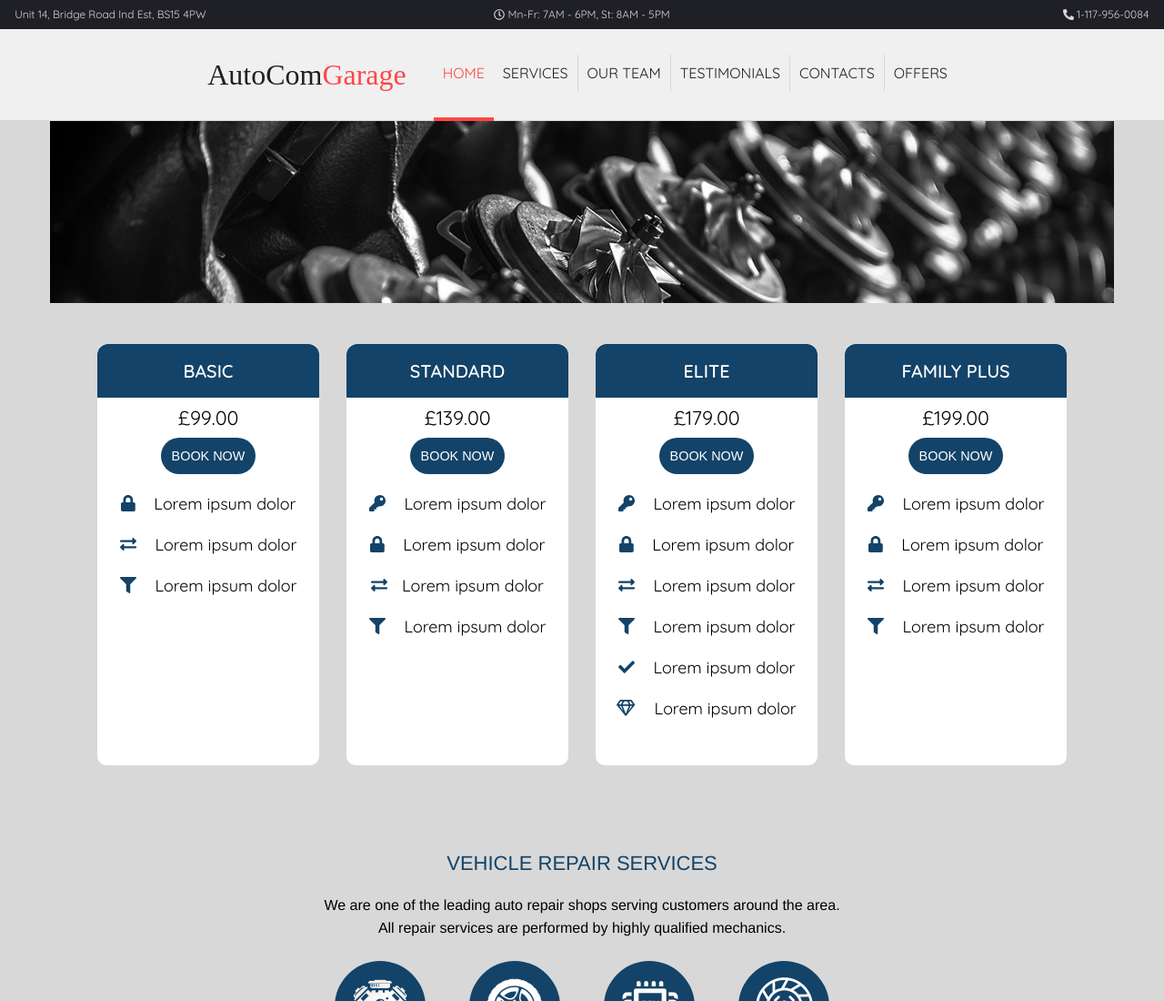
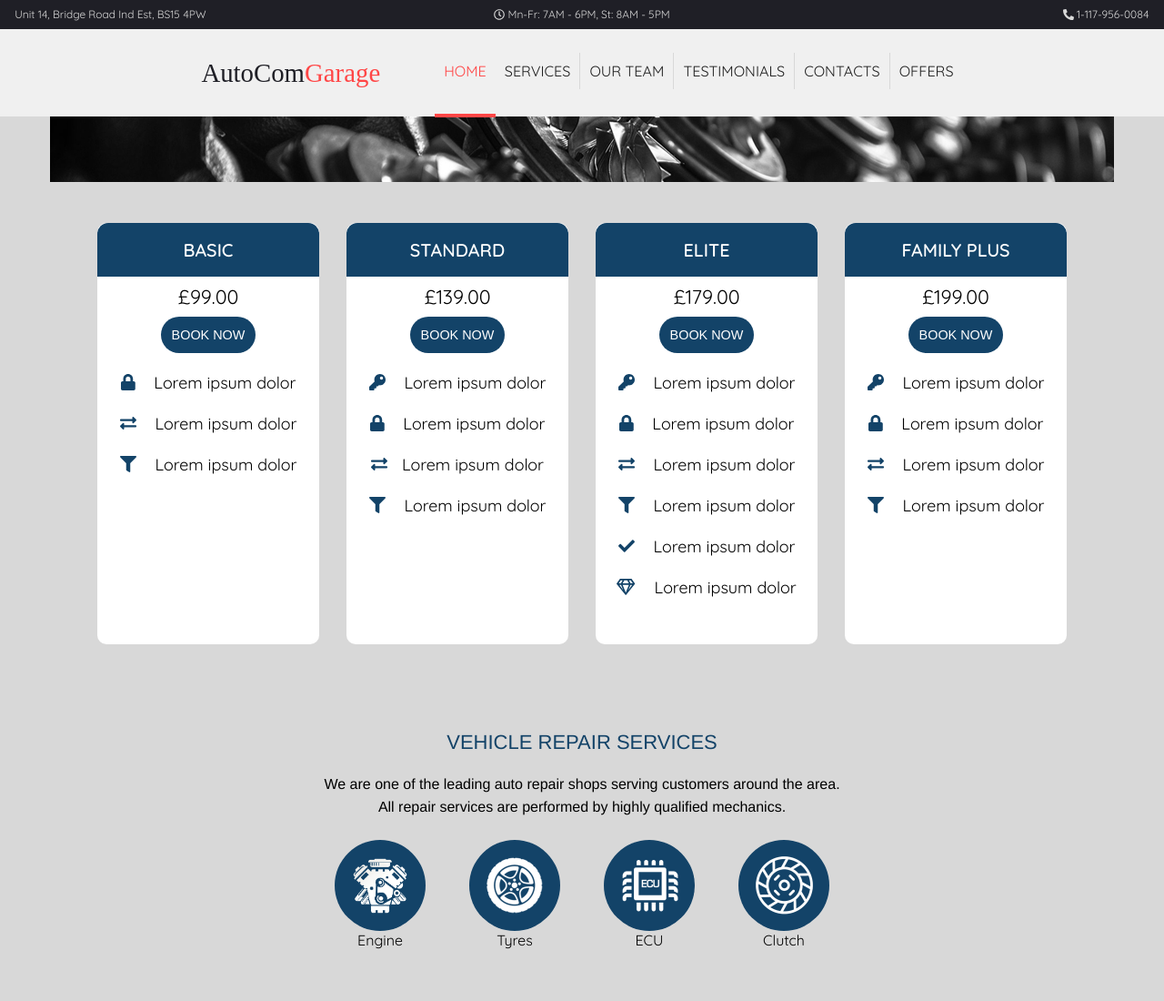
Before and after one commit to gel00/autocom, a plain HTML site: page index.html in a window 1280 px wide. Shown: the top 1100 px of the page at 91% size. Drawn offline with Linux system fonts and the light colour scheme; some packages are replaced by stand-ins of ours.

Commit message:
fixed navigation

```diff
--- a/index.html
+++ b/index.html
@@ -26,8 +26,9 @@
       </div>
     </div>
     <h1>Auto<span id="h1a">Com</span><span id="h1b">Garage</span></h1>
-    <nav id="nav_sm"><i class="fas fa-bars"></i></nav>
-    <nav id="nav_lg">
+    <nav>
+      <div id="nav_sm"><i class="fas fa-bars"></i></div>
+      <div id="nav_lg">
         <ul>
           <li class="active"><a href="">Home</a></li>
           <li class="hv"><a href="#services">Services</a></li>
@@ -36,6 +37,7 @@
           <li class="hv"><a href="#contact">Contacts</a></li>
           <li class="hv"><a href="">Offers</a></li>
         </ul>
+      </div>
     </nav>
   </header>
   <div id="plx1" class="plx"></div>
--- a/styles/style.css
+++ b/styles/style.css
@@ -172,7 +172,7 @@ html {
 
 body {
   background: #d8d8d8;
-  padding-top: 133px;
+
 }
 
 header {
@@ -222,6 +222,7 @@ header {
 /*----------Navigation-----------*/
 
 nav {
+  font-size: 18px;
   padding: 0 30px;
 }
 
@@ -232,7 +233,8 @@ nav ul {
 
 nav li {
   padding: 30px 0;
-  line-height: 36px;
+  line-height: 2em;
+  font-size: 0.9em;
 }
 
 .hv:hover a,
@@ -275,9 +277,10 @@ nav li.active::after {
 
 h1 {
   font-family: 'sansation';
-  font-size: 32px;
+  font-size: 1.8em;
+  line-height: 2.6em;
   color: #1f1f26;
-  margin-left: 30px;
+  margin: 0 30px;
 }
 
 #h1a {}
@@ -288,14 +291,17 @@ h1 {
 
 }
 
-@media screen and (max-width: 920px) {
+@media screen and (max-width: 960px) {
+  nav {
+    font-size: 16px;
+  }
+
   h1 {
-    font-size: 20px;
-    margin-top: 20px;
+    font-size: 1.5em;
   }
 }
 
-@media screen and (min-width: 840px) {
+@media screen and (min-width: 855px) {
   #nav_sm {
     display: none;
   }
@@ -305,7 +311,7 @@ h1 {
   }
 }
 
-@media screen and (max-width: 839px) {
+@media screen and (max-width: 854px) {
   #nav_sm {
     display: block;
   }
```
Lines whose indentation alone changed are shown as unchanged.
